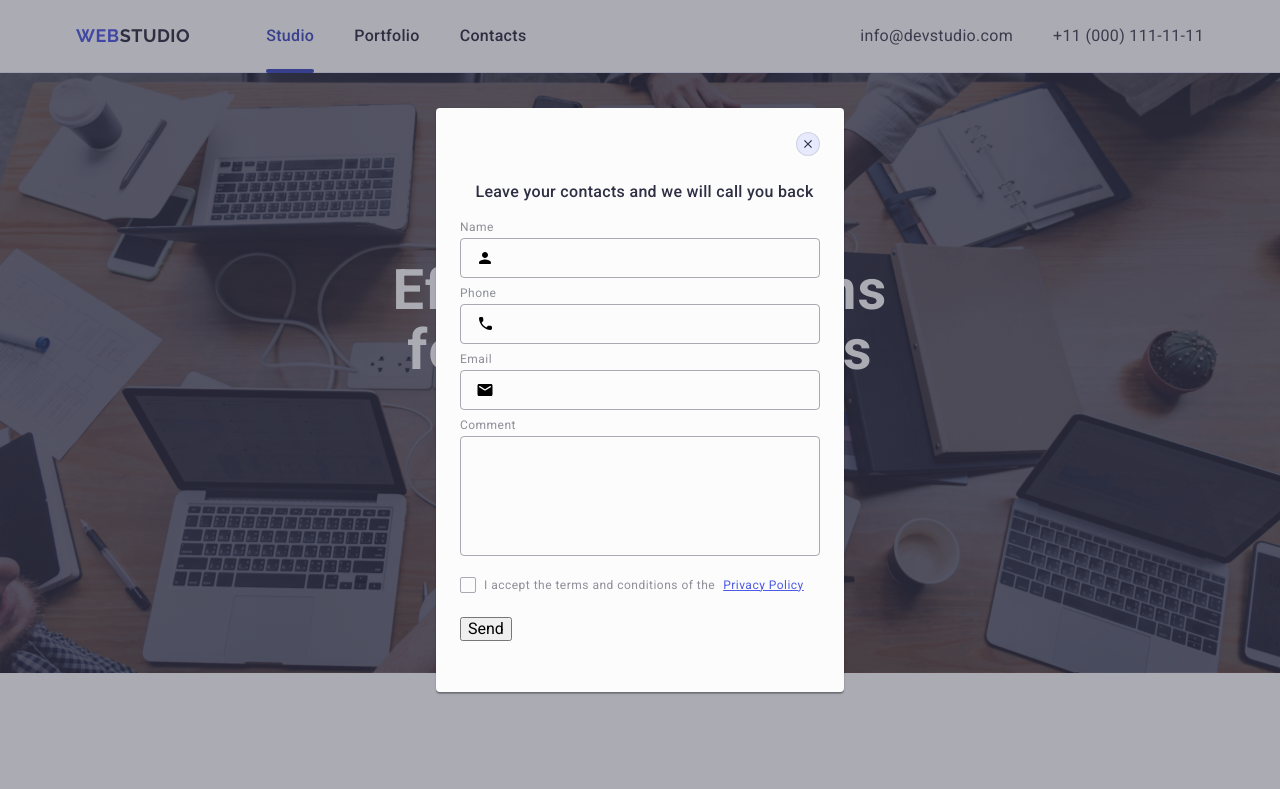
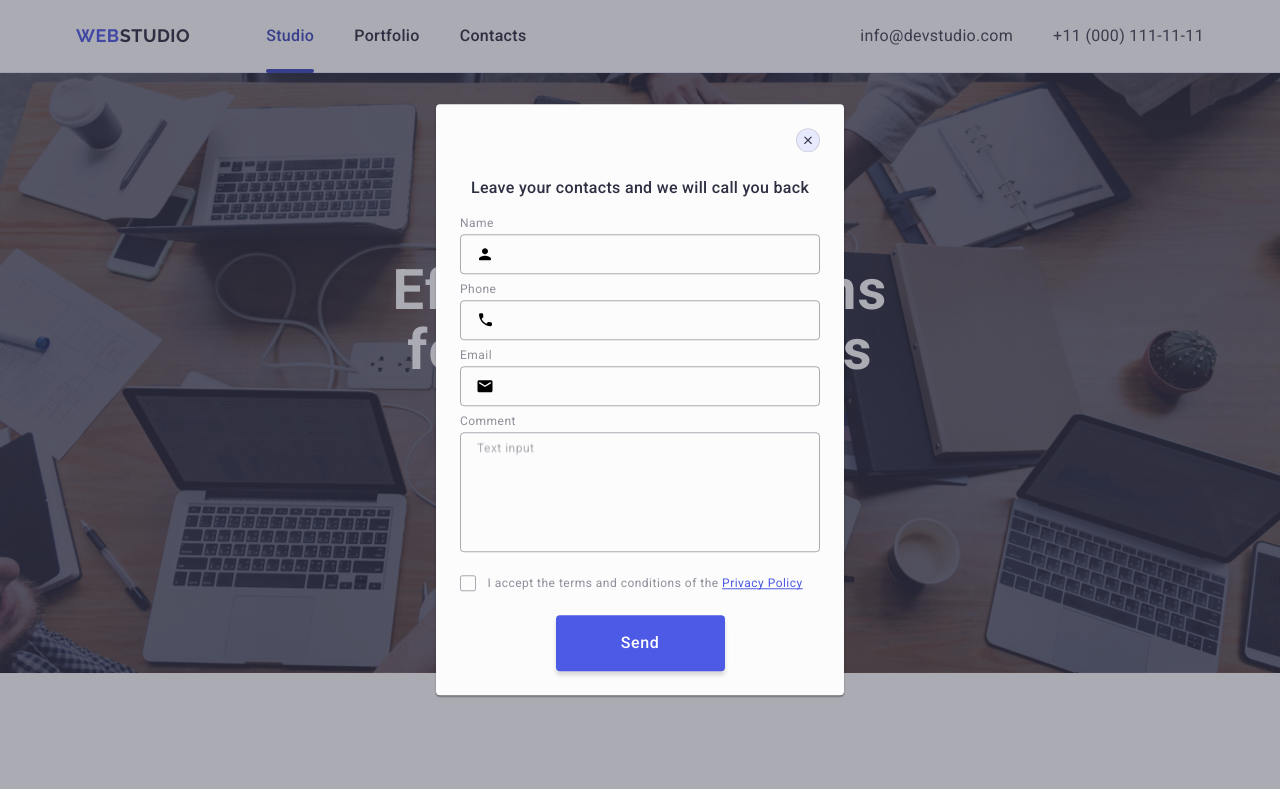
Before and after one commit to zhytskyi/goit-markup-hw-05, a plain HTML site: page index.html in a window 1280 px wide. Shown: the top 789 px of the page. Drawn offline with nearby package versions, Linux system fonts and the light colour scheme.

Commit message:
Fixed 1.4

```diff
--- a/css/styles.css
+++ b/css/styles.css
@@ -536,6 +536,7 @@ footer .socmedia-link {
 /*=================MODAL=======================*/
 
 .modal-backdrop {
+  /* z-index: 999; */
   position: fixed;
   top: 0;
   left: 0;
@@ -553,8 +554,10 @@ footer .socmedia-link {
   pointer-events: auto;
   visibility: visible;
 }
+
 .modal-window {
   position: absolute;
+  overflow-y: auto;
   top: 50%;
   left: 50%;
   transform: translate(-50%, -50%);
@@ -579,12 +582,8 @@ footer .socmedia-link {
   top: 24px;
   right: 24px;
   border: 1px solid rgba(0, 0, 0, 0.1);
-  /* box-shadow: 0 2px 1px 0 rgba(0, 0, 0, 0.2), 0 1px 1px 0 rgba(0, 0, 0, 0.14),
-    0 1px 3px 0 rgba(0, 0, 0, 0.12); */
   padding: 0;
   background-color: #e7e9fc;
-  fill: #2e2f42;
-  margin-bottom: 24px;
   transition: background-color 250ms cubic-bezier(0.4, 0, 0.2, 1),
     border 250ms cubic-bezier(0.4, 0, 0.2, 1);
 }
@@ -594,10 +593,13 @@ footer .socmedia-link {
   border: none;
 }
 .close-btn-svg {
+  fill: #2e2f42;
   transition: fill 250ms cubic-bezier(0.4, 0, 0.2, 1);
 }
 .close-btn:hover > .close-btn-svg,
 .close-btn:focus > .close-btn-svg {
+  background-color: #404bbf;
+  border: none;
   fill: #ffffff;
 }
 
@@ -608,7 +610,6 @@ footer .socmedia-link {
   letter-spacing: 0.02em;
   text-align: center;
   color: #2e2f42;
-  min-width: 369px;
   margin-bottom: 16px;
 }
 .modal-field {
@@ -628,6 +629,11 @@ footer .socmedia-link {
   padding-left: 38px;
   outline: transparent;
   transition: border-color 250ms cubic-bezier(0.4, 0, 0.2, 1);
+  font-weight: 400;
+  font-size: 12px;
+  line-height: 14px;
+  letter-spacing: 4%;
+  color: rgb(46, 47, 66);
 }
 .modal-input:focus,
 .modal-input:hover {
@@ -649,7 +655,6 @@ footer .socmedia-link {
 
 .form-modal-svg {
   position: absolute;
-  height: 24px;
   left: 16px;
   top: 50%;
   transform: translateY(-50%);
@@ -663,6 +668,7 @@ footer .socmedia-link {
   margin-bottom: 24px;
 }
 .model-text {
+  font-weight: 400;
   font-size: 12px;
   line-height: 117;
   letter-spacing: 0.04em;
@@ -681,15 +687,21 @@ footer .socmedia-link {
   border-color: #4d5ae5;
 }
 
+.model-text::placeholder {
+  font-weight: 400;
+  font-size: 12px;
+  line-height: 1.17;
+  letter-spacing: 0.04em;
+  color: rgba(46, 47, 66, 0.4);
+}
+
 .accept-btn {
+  font-family: "Roboto", sans-serif;
+  font-weight: 400;
   font-size: 12px;
   line-height: 1.17;
   letter-spacing: 0.04em;
   color: #8e8f99;
-  display: flex;
-  gap: 8px;
-  align-items: center;
-  position: relative;
 }
 
 .accept-span {
@@ -704,18 +716,42 @@ footer .socmedia-link {
   transition: background-color 250ms cubic-bezier(0.4, 0, 0.2, 1),
     border 250ms cubic-bezier(0.4, 0, 0.2, 1),
     fill 250ms cubic-bezier(0.4, 0, 0.2, 1);
+  margin-right: 8px;
 }
 
 .accept-check:checked + .accept-span {
   background-color: #404bbf;
-  border-radius: 2px;
   border: none;
   fill: #f4f4fd;
 }
 .privacy-text {
+  line-height: 1.33;
   text-decoration: underline;
+  text-decoration-skip-ink: none;
   color: #4d5ae5;
 }
-.accept-icon {
-  height: 24px;
+
+.modal-btn-submit {
+  box-shadow: 0 4px 4px 0 rgba(0, 0, 0, 0.15);
+  background: #4d5ae5;
+  border-radius: 4px;
+  padding: 16px 32px;
+  min-width: 169px;
+  font-family: "Roboto", sans-serif;
+  font-weight: 500;
+  font-size: 16px;
+  line-height: 1.5;
+  letter-spacing: 0.04em;
+  text-align: center;
+  color: #fff;
+  font-family: inherit;
+  cursor: pointer;
+  margin: 0 auto;
+  display: block;
+  border: none;
+  transition: background-color 250ms cubic-bezier(0.4, 0, 0.2, 1);
 }
+.modal-btn-submit:hover,
+.modal-btn-submit:focus {
+  background-color: #404bbf;
+}
--- a/index.html
+++ b/index.html
@@ -548,10 +548,7 @@
       <div class="modal-window">
         <button class="close-btn" type="button">
           <svg class="close-btn-svg" width="8" height="8">
-            <use
-              class="close-btn-icon"
-              href="./images/icons.svg#icon-closeX"
-            ></use>
+            <use href="./images/icons.svg#icon-closeX"></use>
           </svg>
         </button>
         <p class="modal-title">Leave your contacts and we will call you back</p>
@@ -564,12 +561,10 @@
                 type="text"
                 name="user-name"
                 id="user-name"
+                minlength="2"
               />
               <svg class="form-modal-svg" width="18" height="18">
-                <use
-                  class="form-modal-icon"
-                  href="./images/icons.svg#icon-person"
-                ></use>
+                <use href="./images/icons.svg#icon-person"></use>
               </svg>
             </div>
           </div>
@@ -583,10 +578,7 @@
                 id="user-phone"
               />
               <svg class="form-modal-svg" width="18" height="24">
-                <use
-                  class="form-modal-icon"
-                  href="./images/icons.svg#icon-phone"
-                ></use>
+                <use href="./images/icons.svg#icon-phone"></use>
               </svg>
             </div>
           </div>
@@ -600,10 +592,7 @@
                 id="user-email"
               />
               <svg class="form-modal-svg" width="18" height="24">
-                <use
-                  class="form-modal-icon"
-                  href="./images/icons.svg#icon-email"
-                ></use>
+                <use href="./images/icons.svg#icon-email"></use>
               </svg>
             </div>
           </div>
@@ -631,10 +620,10 @@
                 </svg>
               </span>
               I accept the terms and conditions of the
-              <a class="privacy-text">Privacy Policy</a></label
+              <a class="privacy-text" href="">Privacy Policy</a></label
             >
           </div>
-          <button type="submit">Send</button>
+          <button type="submit" class="modal-btn-submit">Send</button>
         </form>
       </div>
     </div>
```
